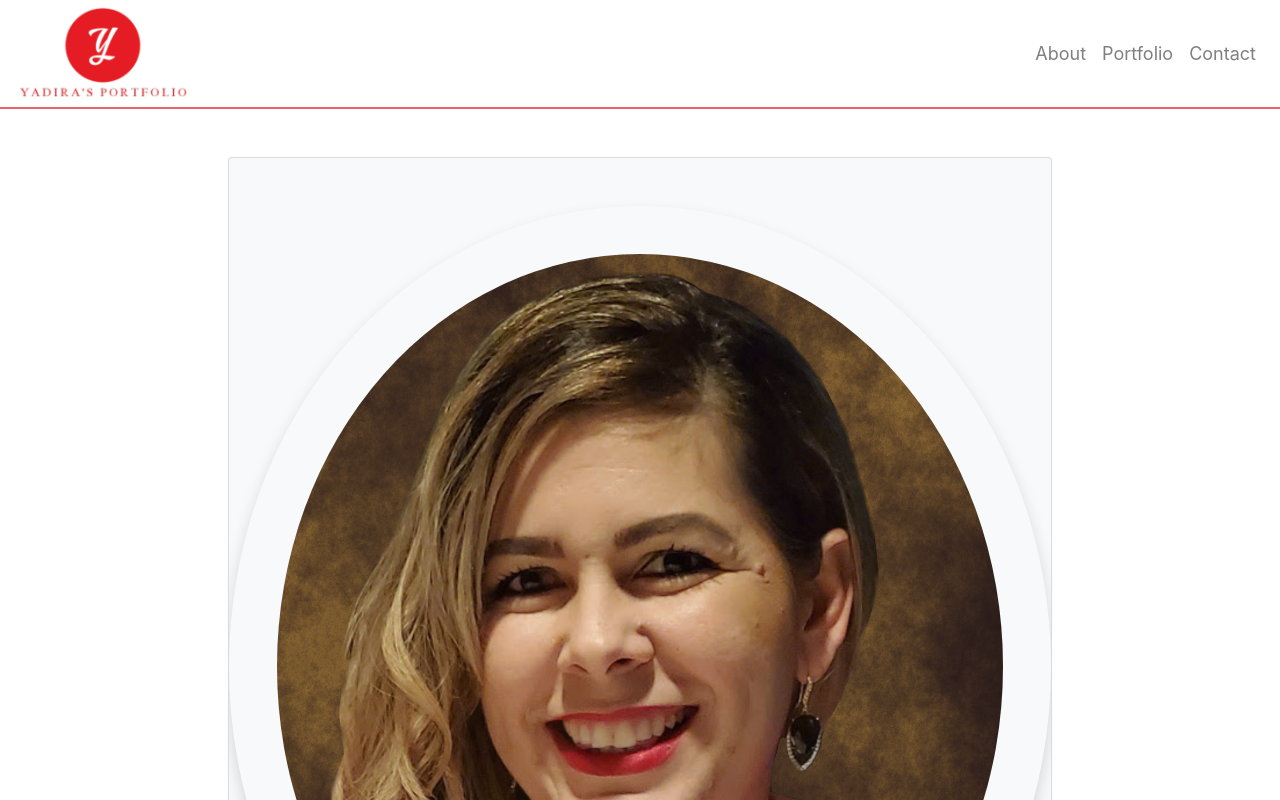
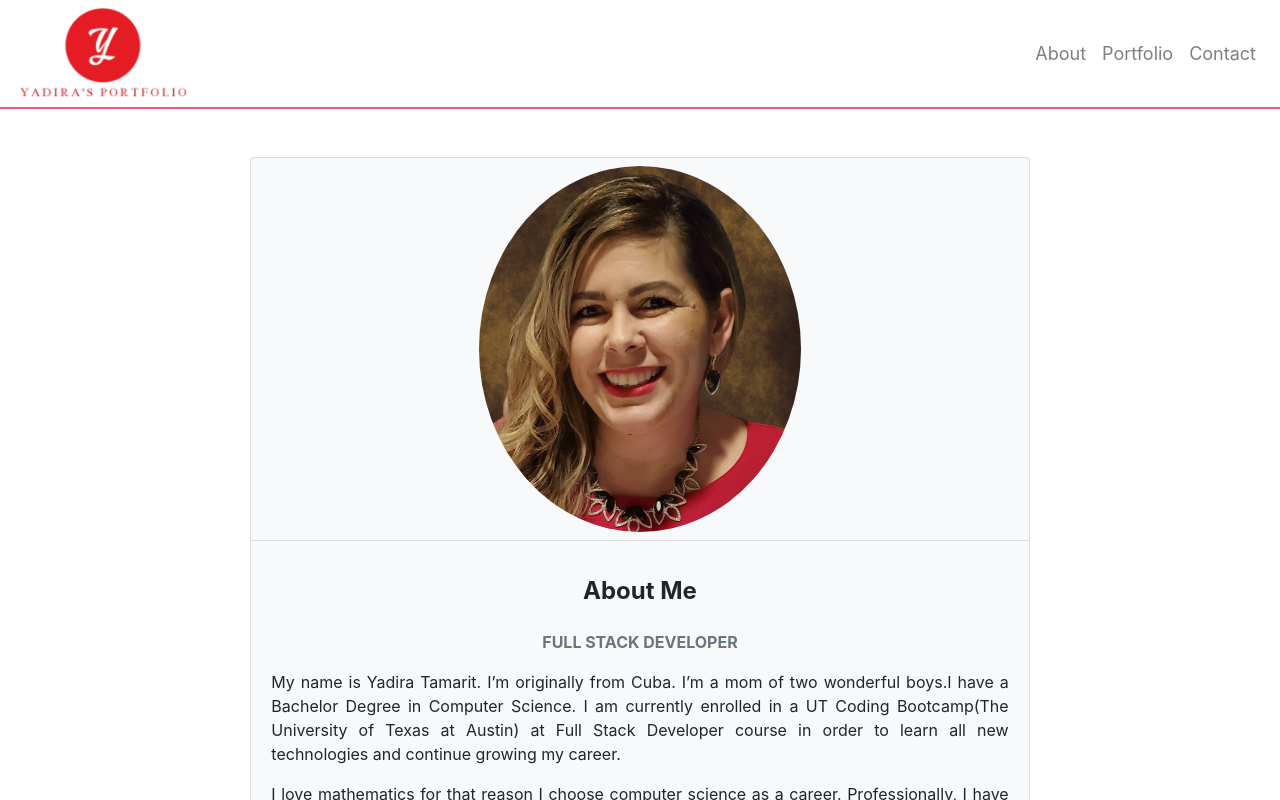
Before and after one commit to ystamaritq/ystamaritq.github.io, a React (Create React App) app: page / in a window 1280 px wide. Shown: the top 800 px of the page. Built offline with nearby package versions, Linux system fonts and the light colour scheme.

Commit message:
fixed img on middle

```diff
--- a/src/views/About/index.js
+++ b/src/views/About/index.js
@@ -15,18 +15,18 @@ import { Container, Col, Row } from "react-bootstrap";
 
 const About = () => {
 	return (
-		<Container fluid className="mt-5">
-			<MDBRow className="justify-content-center">
+		<Container fluid className="p-5">
+			<MDBRow className="d-flex justify-content-center flex-wrap flex-row">
 				<MDBCol className="col-lg-8 col-md-6 col-sm-12">
 					<MDBCard className="bg-light">
 						<MDBCardImage
-							hover
-							overlay="white-light"
-							className="card-img-top rounded-circle z-depth-2 img-fluid col-sm-12 p-5 my-5 shadow"
+							className="mb-0 py-2 rounded-circle z-depth-1 img-fluid col-sm-12 mx-auto d-lg-flex"
 							src={pic}
+							md="4"
 							alt="me"
+							style={{ width: "22em" }}
 						/>
-
+						<hr className="mt-0" />
 						<MDBCardBody cascade className="text-center">
 							<MDBCardTitle className="card-title mb-4">
 								<strong>About Me</strong>
@@ -66,6 +66,7 @@ const About = () => {
 									floating
 									size="lg"
 									className="mx-1 mb-0 btn-git"
+									href=""
 								>
 									<MDBIcon fab icon="github" />
 								</MDBBtn>
```
